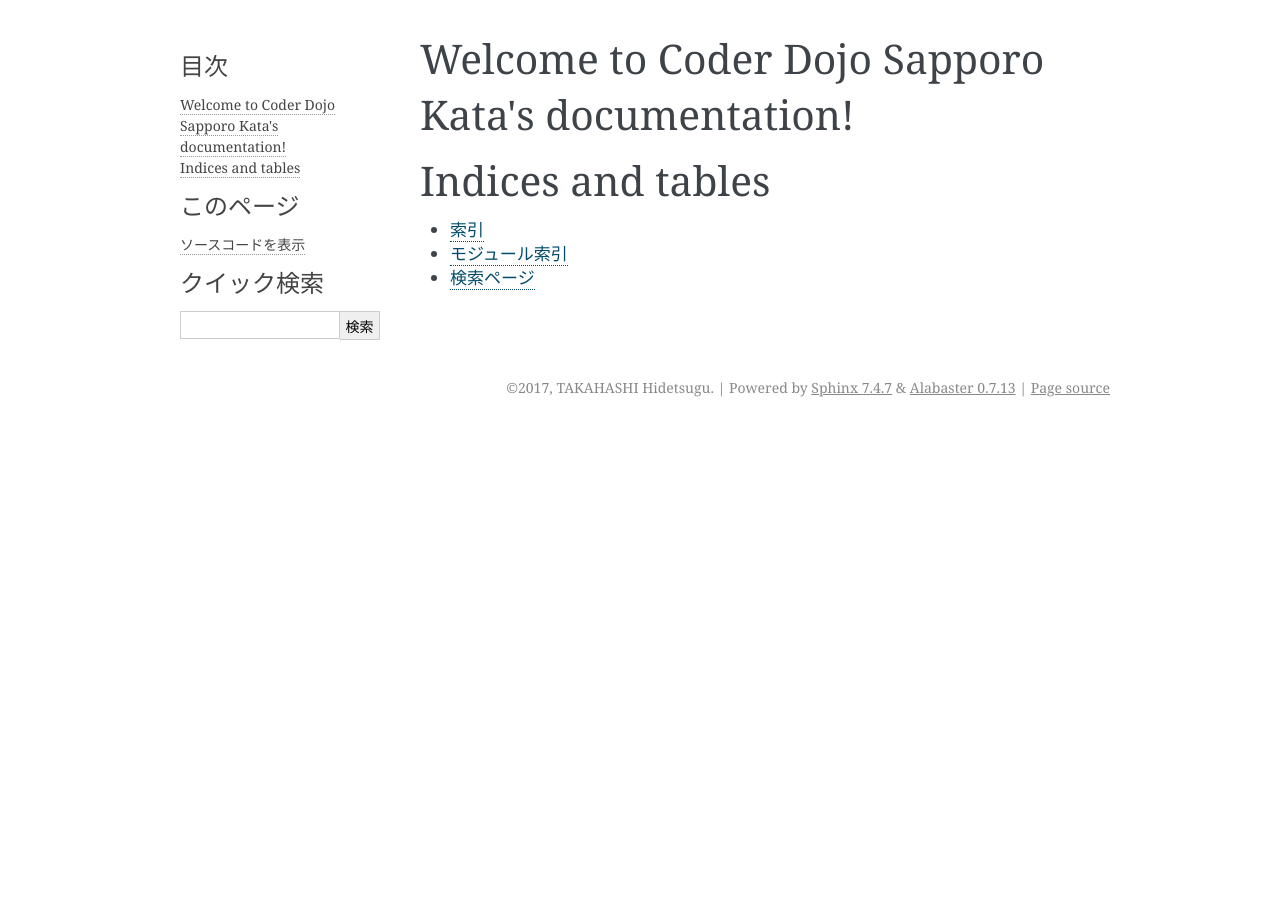
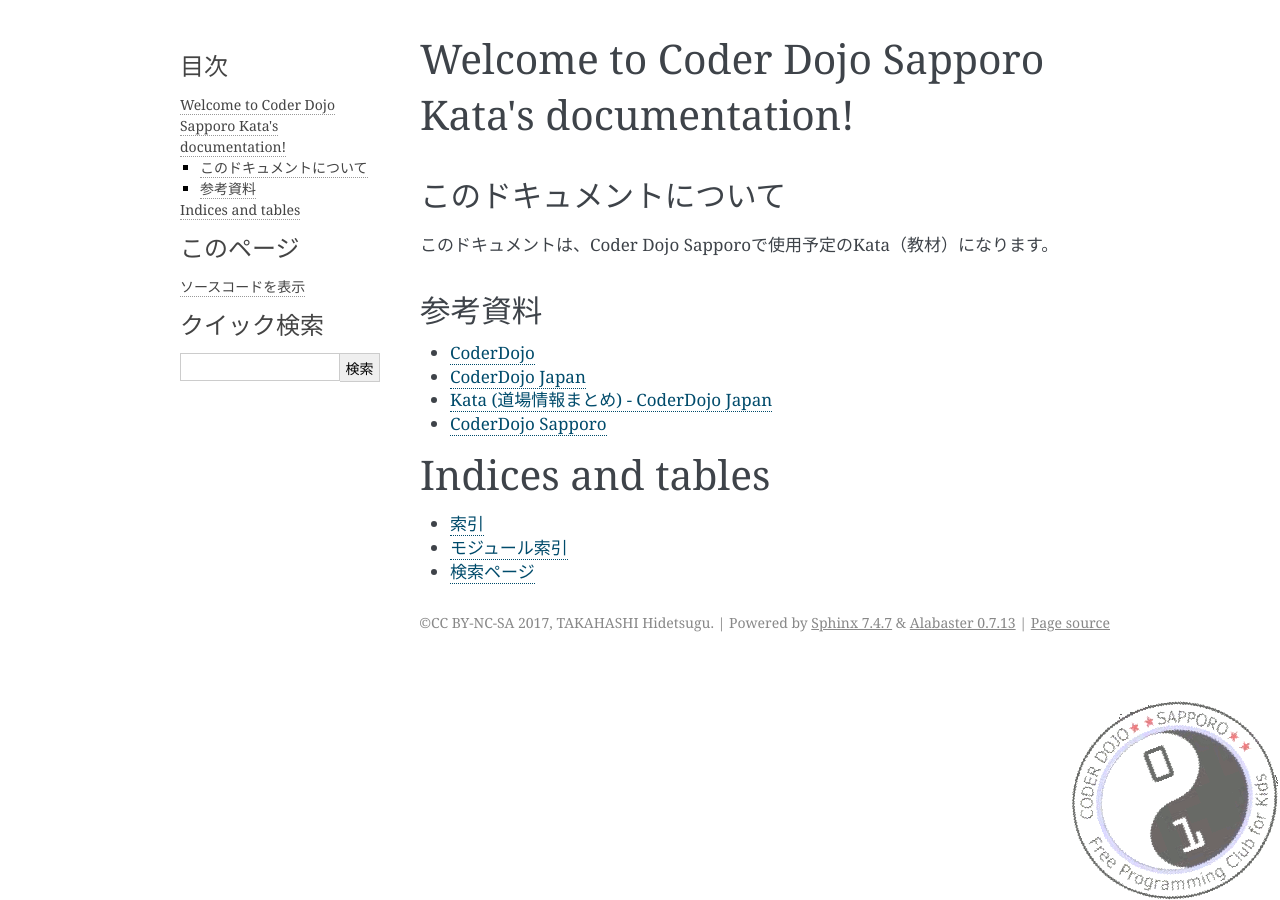
Before and after one commit to shibukawa/coder-dojo-kata-sapporo, a Sphinx documentation site: the page built from source/index.rst, in a window 1280 px wide. Built offline with Sphinx 7.4.7, drawn with Linux system fonts in a browser that asks for light colours.

Commit message:
Write Index

```diff
--- /dev/null
+++ b/source/_static/background.css
@@ -0,0 +1,6 @@
+body {
+    background-image: url(img/CoderDojoSapporo_badge_001.gif);
+    background-position: right bottom;
+    background-repeat: no-repeat;
+    background-attachment: fixed;
+}
--- a/source/conf.py
+++ b/source/conf.py
@@ -47,7 +47,7 @@
 
 # General information about the project.
 project = 'Coder Dojo Sapporo Kata'
-copyright = '2017, TAKAHASHI Hidetsugu'
+copyright = 'CC BY-NC-SA 2017, TAKAHASHI Hidetsugu'
 author = 'TAKAHASHI Hidetsugu'
 
 # The version info for the project you're documenting, acts as replacement for
@@ -174,3 +174,6 @@
 
 # A list of files that should not be packed into the epub file.
 epub_exclude_files = ['search.html']
+
+def setup(app):
+    app.add_stylesheet('background.css')
--- a/source/index.rst
+++ b/source/index.rst
@@ -10,7 +10,23 @@
    :maxdepth: 2
    :caption: Contents:
 
+このドキュメントについて
+--------------------------
 
+このドキュメントは、Coder Dojo Sapporoで使用予定のKata（教材）になります。
+
+参考資料
+--------------------
+
++ CoderDojo_
++ `CoderDojo Japan`_
++ `Kata (道場情報まとめ) - CoderDojo Japan`_
++ `CoderDojo Sapporo`_
+
+.. _CoderDojo: https://coderdojo.com/
+.. _`CoderDojo Japan`: https://www.coderdojo.jp/
+.. _`Kata (道場情報まとめ) - CoderDojo Japan`: https://coderdojo.jp/kata
+.. _`CoderDojo Sapporo`: http://coderdojo-sapporo.jp/
 
 Indices and tables
 ==================
```
Also changed, not shown: source/_static/img/CoderDojoSapporo_badge_001.gif (added).
